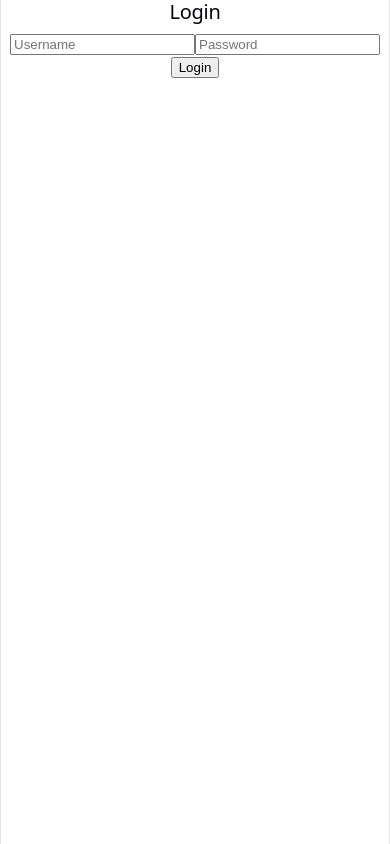
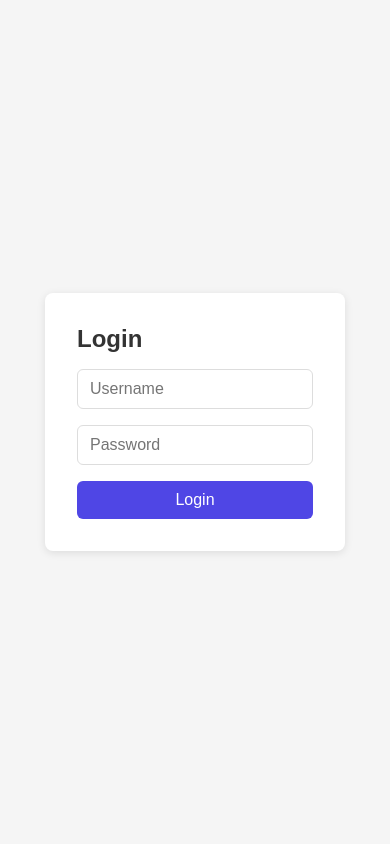
Before and after one commit to federicohuneeus10/prontopaga-frontend, a React (Vite) app: page / in a window 390 px wide. Built offline with nearby package versions, Linux system fonts and the light colour scheme.

Commit message:
feat: basic responsive styling

```diff
--- a/src/index.css
+++ b/src/index.css
@@ -1,111 +1,65 @@
-:root {
-  --text: #6b6375;
-  --text-h: #08060d;
-  --bg: #fff;
-  --border: #e5e4e7;
-  --code-bg: #f4f3ec;
-  --accent: #aa3bff;
-  --accent-bg: rgba(170, 59, 255, 0.1);
-  --accent-border: rgba(170, 59, 255, 0.5);
-  --social-bg: rgba(244, 243, 236, 0.5);
-  --shadow:
-    rgba(0, 0, 0, 0.1) 0 10px 15px -3px, rgba(0, 0, 0, 0.05) 0 4px 6px -2px;
-
-  --sans: system-ui, 'Segoe UI', Roboto, sans-serif;
-  --heading: system-ui, 'Segoe UI', Roboto, sans-serif;
-  --mono: ui-monospace, Consolas, monospace;
-
-  font: 18px/145% var(--sans);
-  letter-spacing: 0.18px;
-  color-scheme: light dark;
-  color: var(--text);
-  background: var(--bg);
-  font-synthesis: none;
-  text-rendering: optimizeLegibility;
-  -webkit-font-smoothing: antialiased;
-  -moz-osx-font-smoothing: grayscale;
-
-  @media (max-width: 1024px) {
-    font-size: 16px;
-  }
-}
-
-@media (prefers-color-scheme: dark) {
-  :root {
-    --text: #9ca3af;
-    --text-h: #f3f4f6;
-    --bg: #16171d;
-    --border: #2e303a;
-    --code-bg: #1f2028;
-    --accent: #c084fc;
-    --accent-bg: rgba(192, 132, 252, 0.15);
-    --accent-border: rgba(192, 132, 252, 0.5);
-    --social-bg: rgba(47, 48, 58, 0.5);
-    --shadow:
-      rgba(0, 0, 0, 0.4) 0 10px 15px -3px, rgba(0, 0, 0, 0.25) 0 4px 6px -2px;
-  }
-
-  #social .button-icon {
-    filter: invert(1) brightness(2);
-  }
-}
-
-#root {
-  width: 1126px;
-  max-width: 100%;
-  margin: 0 auto;
-  text-align: center;
-  border-inline: 1px solid var(--border);
-  min-height: 100svh;
-  display: flex;
-  flex-direction: column;
+* {
   box-sizing: border-box;
+  margin: 0;
+  padding: 0;
 }
 
 body {
-  margin: 0;
+  font-family: sans-serif;
+  background: #f5f5f5;
+  display: flex;
+  justify-content: center;
+  align-items: center;
+  min-height: 100vh;
 }
 
-h1,
-h2 {
-  font-family: var(--heading);
-  font-weight: 500;
-  color: var(--text-h);
+form {
+  background: white;
+  padding: 32px;
+  border-radius: 8px;
+  box-shadow: 0 2px 8px rgba(0, 0, 0, 0.1);
+  display: flex;
+  flex-direction: column;
+  gap: 16px;
+  min-width: 300px;
 }
 
-h1 {
-  font-size: 56px;
-  letter-spacing: -1.68px;
-  margin: 32px 0;
-  @media (max-width: 1024px) {
-    font-size: 36px;
-    margin: 20px 0;
-  }
-}
 h2 {
   font-size: 24px;
-  line-height: 118%;
-  letter-spacing: -0.24px;
-  margin: 0 0 8px;
-  @media (max-width: 1024px) {
-    font-size: 20px;
-  }
-}
-p {
-  margin: 0;
+  color: #333;
 }
 
-code,
-.counter {
-  font-family: var(--mono);
-  display: inline-flex;
-  border-radius: 4px;
-  color: var(--text-h);
+input {
+  padding: 10px 12px;
+  border: 1px solid #ddd;
+  border-radius: 6px;
+  font-size: 16px;
+  outline: none;
 }
 
-code {
-  font-size: 15px;
-  line-height: 135%;
-  padding: 4px 8px;
-  background: var(--code-bg);
+input:focus {
+  border-color: #4f46e5;
 }
+
+button {
+  padding: 10px;
+  background: #4f46e5;
+  color: white;
+  border: none;
+  border-radius: 6px;
+  font-size: 16px;
+  cursor: pointer;
+}
+
+button:hover {
+  background: #4338ca;
+}
+
+.result {
+  background: white;
+  padding: 24px;
+  border-radius: 8px;
+  box-shadow: 0 2px 8px rgba(0, 0, 0, 0.1);
+  margin-top: 16px;
+  min-width: 300px;
+}
```
